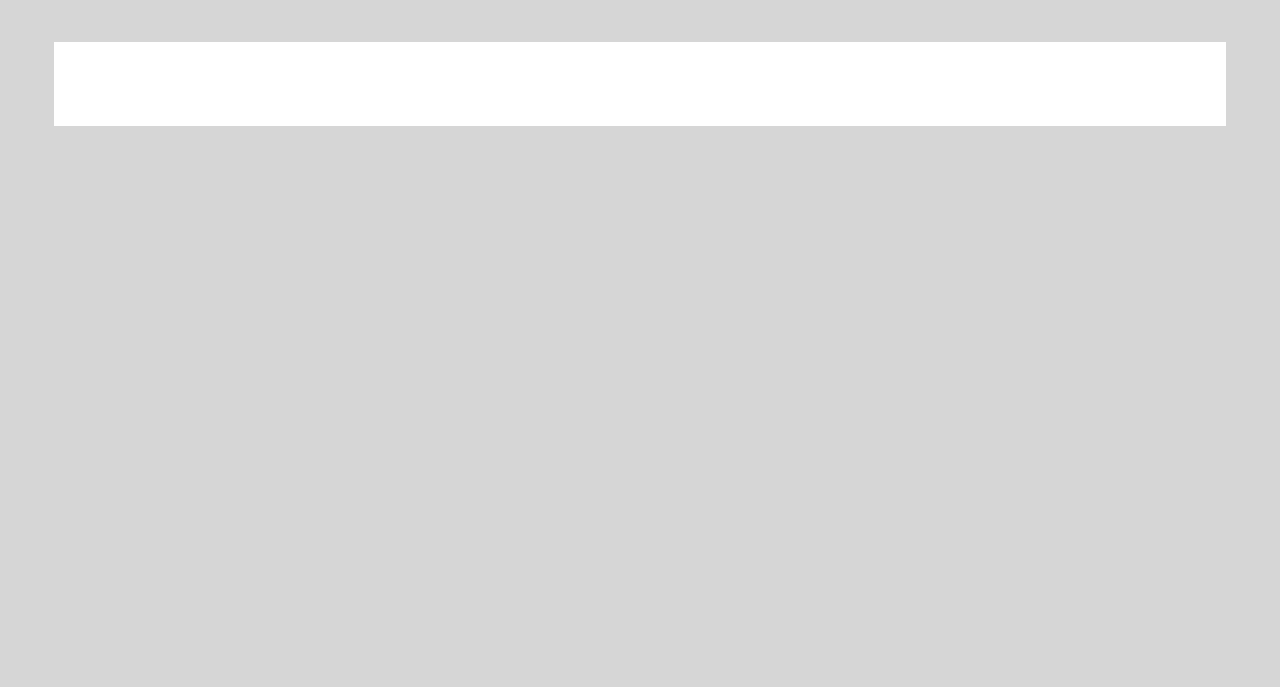
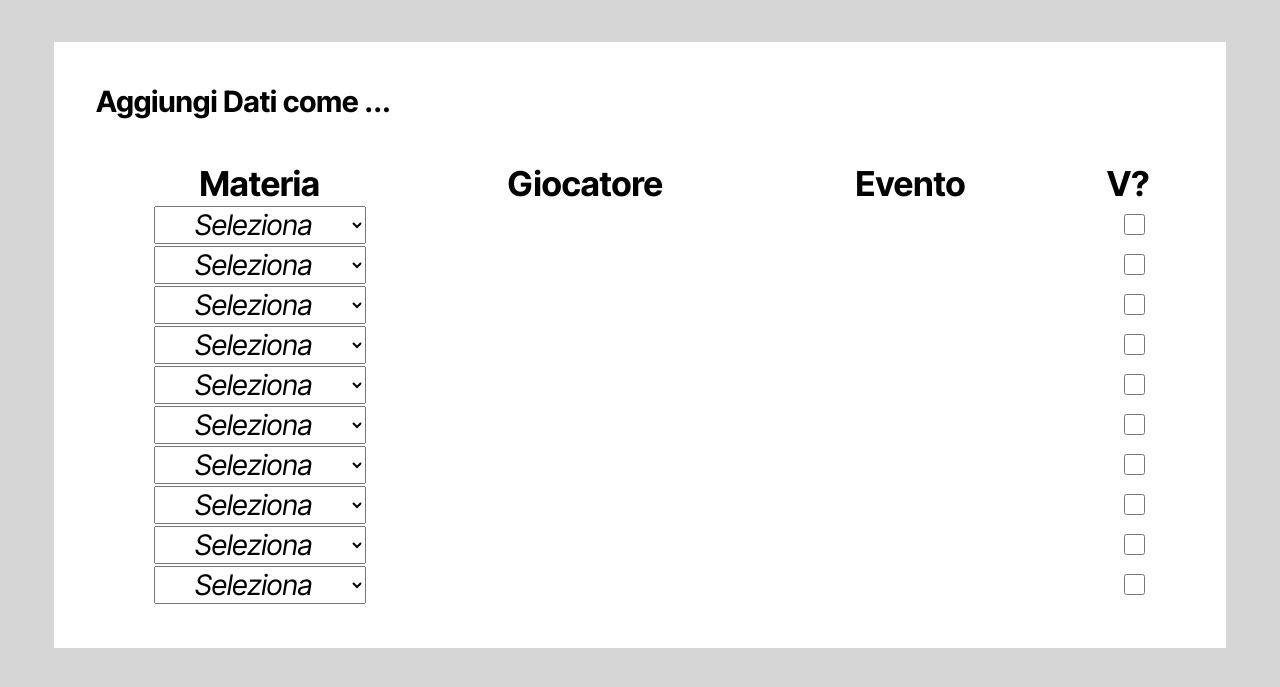
Before and after one commit to gitstef1212/Fantascuola, a PHP site: page /addPage.php in a window 1280 px wide. Shown: the part 71-758 px from the top of the page. Run offline with PHP 8.4, Linux system fonts and the light colour scheme; tables that the repository leaves empty or names only in its code hold one stand-in row (values such as "Sample post").

Commit message:
Materie e Volontario

```diff
--- a/addPage.php
+++ b/addPage.php
@@ -1,7 +1,13 @@
 <!DOCTYPE html>
-<?php include 'connection.php' ?>
+<?php include 'basics/connection.php' ?>
 
 <!-- Login error = Empty Cookies -->
+
+<script>
+	function checkItalics(el) {
+		el.classList.remove('italics');
+	}
+</script>
 
 <html lang="en">
 	<head>
@@ -22,7 +28,66 @@
             </div>
         </header>
         <main>
-
+			<div class="container">
+				<p class="subtitle">Aggiungi Dati come <?= $username ?>...</p>
+			</div>
+			<div class="container">
+				<table>
+					<col width="30%">
+					<col width="30%">
+					<col width="30%">
+					<col width="10%">
+					<thead>
+						<th>Materia</th>
+						<th>Giocatore</th>
+						<th>Evento</th>
+						<th>V?</th>
+					</thead>
+					<tbody>
+						<?php for ($i = 0; $i < 10; $i++) : ?>
+							<tr>
+								<td>
+									<select name="data[<?=$i?>][materia]" onchange="checkItalics(this)" class="italics">
+										<option disabled selected value="0" class="italics">Seleziona</option>
+										<?php foreach ($materie as $materia) : ?>
+											<option value="<?= $materia->id ?>" class="not-italics"><?= $materia->nome ?></option>
+										<?php endforeach; ?>
+									</select>
+								</td>
+								<td></td>
+								<td></td>
+								<td><input type=checkbox name="data[<?=$i?>][volontario]" class="checkbox"></td>
+							</tr>
+						<?php endfor; ?>
+					</tbody>
+				</table>
+			</d>
         </main>
 	</body>
 </html>
+
+<!--
+    Login Error = Back to Home
+
+	Selezione
+		Giocatore
+		Fascia Voto
+
+	La Materia si preserva fino a cambiamento
+
+	Cosa genera LOG?
+		Interrogato + Modificatore Voto
+		Volontario
+		Giustifica
+		Infamata
+		Doppietta / Tripletta (No Giocatore)
+		Week's End (No Giocatore, No Materia)
+
+	Cosa contiene il LOG?
+		Punti
+		[Tipo Evento]
+		[Interrogato]
+		[Materia]
+
+	Ordine all'interno della Formazione
+-->
--- a/connection.php
+++ b/basics/connection.php
@@ -1,6 +1,6 @@
 <?php
 
-    include "DatabaseTable.php";
+    include "basics/DatabaseTable.php";
 
     $pdo = new PDO('mysql:host=localhost;dbname=fantint', 'fantuser', 'fanta123');
 
@@ -8,8 +8,13 @@
     $critTab = new DatabaseTable($pdo, 'criteri', 'id');
     $partTab = new DatabaseTable($pdo, 'partecipanti', 'id');
     $votiTab = new DatabaseTable($pdo, 'voti', 'id');
+    $matTab = new DatabaseTable($pdo, 'materie', 'id');
 
     $sfidanti = $sfidTab->findAll();
     $criteri = $critTab->findAll();
     $partecipanti = $partTab->findAll();
     $voti = $votiTab->findAll();
+    $materie = $matTab->findAll();
+
+    $username = $_COOKIE['username'] ?? null;
+    $password = $_COOKIE['password'] ?? null;
--- a/index.php
+++ b/index.php
@@ -1,7 +1,7 @@
 <!DOCTYPE html>
 
 <?php
-	include 'connection.php';
+	include 'basics/connection.php';
 
 	$classifica = [
         1 => $sfidanti[0],
@@ -33,7 +33,7 @@
 				<p class="subtitle">Classifica</p>
 				<ol>
 					<?php foreach ($classifica as $sfidante) : ?>
-						<li><?= $sfidante->nome ?></li>
+						<li></li>
 					<?php endforeach; ?>
 				</ol>
 			</div>
--- a/login.php
+++ b/login.php
@@ -1,6 +1,6 @@
 <?php
 
-    include 'connection.php';
+    include 'basics/connection.php';
 
     $username = $_POST['username'];
     $password = $_POST['password'];
--- a/loginPage.php
+++ b/loginPage.php
@@ -1,5 +1,5 @@
 <!DOCTYPE html>
-<?php include 'connection.php' ?>
+<?php include 'basics/connection.php' ?>
 
 <html lang="en">
 	<head>
--- a/style/style.css
+++ b/style/style.css
@@ -59,7 +59,7 @@
     background-color: white;
 }
 
-.container:not(:first-of-type) {
+main > *:not(:first-child) {
     margin-top: 42px;
 }
 
@@ -94,3 +94,31 @@
 input[type=submit] {
     padding: 0 20px;
 }
+
+table {
+    width: 100%;
+    table-layout: fixed;
+
+    text-align: center;
+}
+
+tbody {
+    font-size: 0.825em;
+}
+
+select, option {
+    text-align: center;
+}
+
+.italics {
+    font-style: italic;
+}
+
+.not-italics {
+    font-style: normal !important;
+}
+
+.checkbox {
+    width:21px;
+    height:21px;
+}
```
Also changed, not shown: basics/DatabaseTable.php (renamed from DatabaseTable.php).
